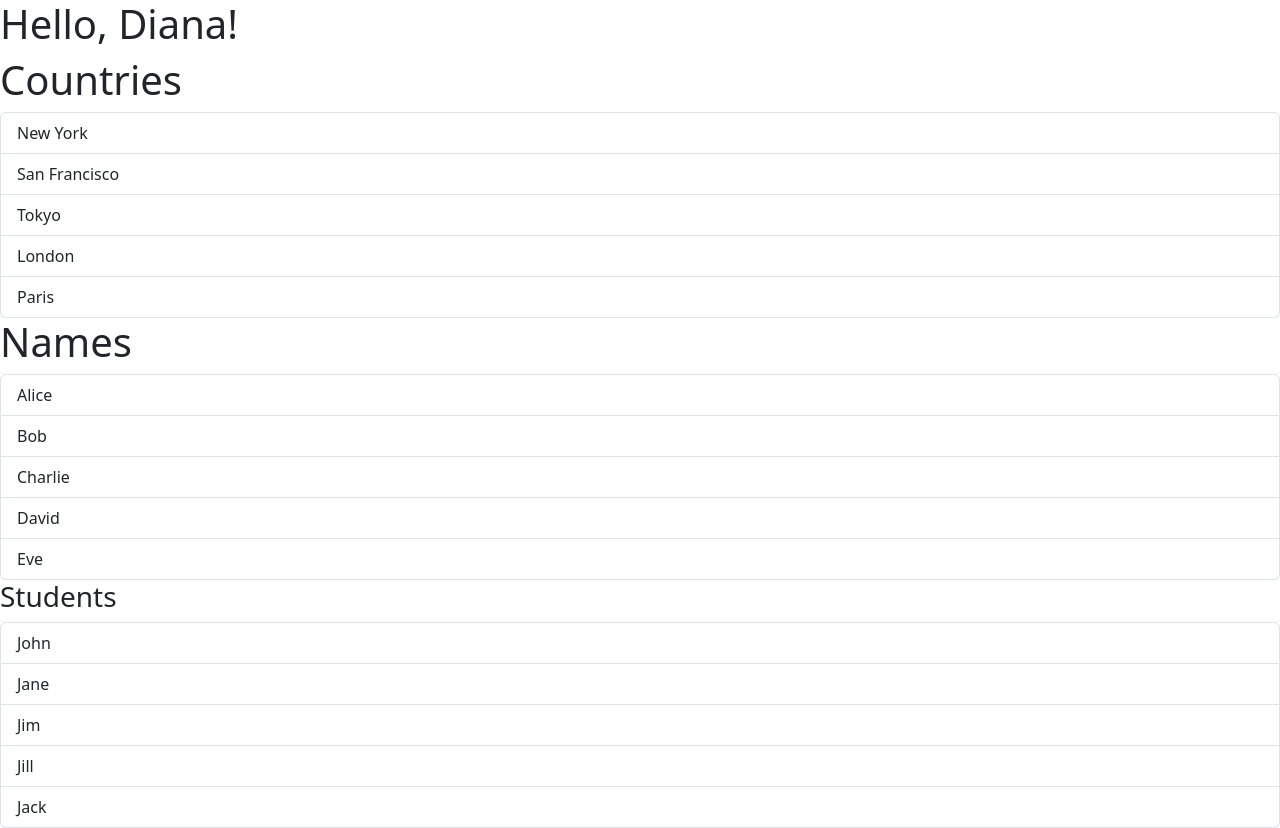
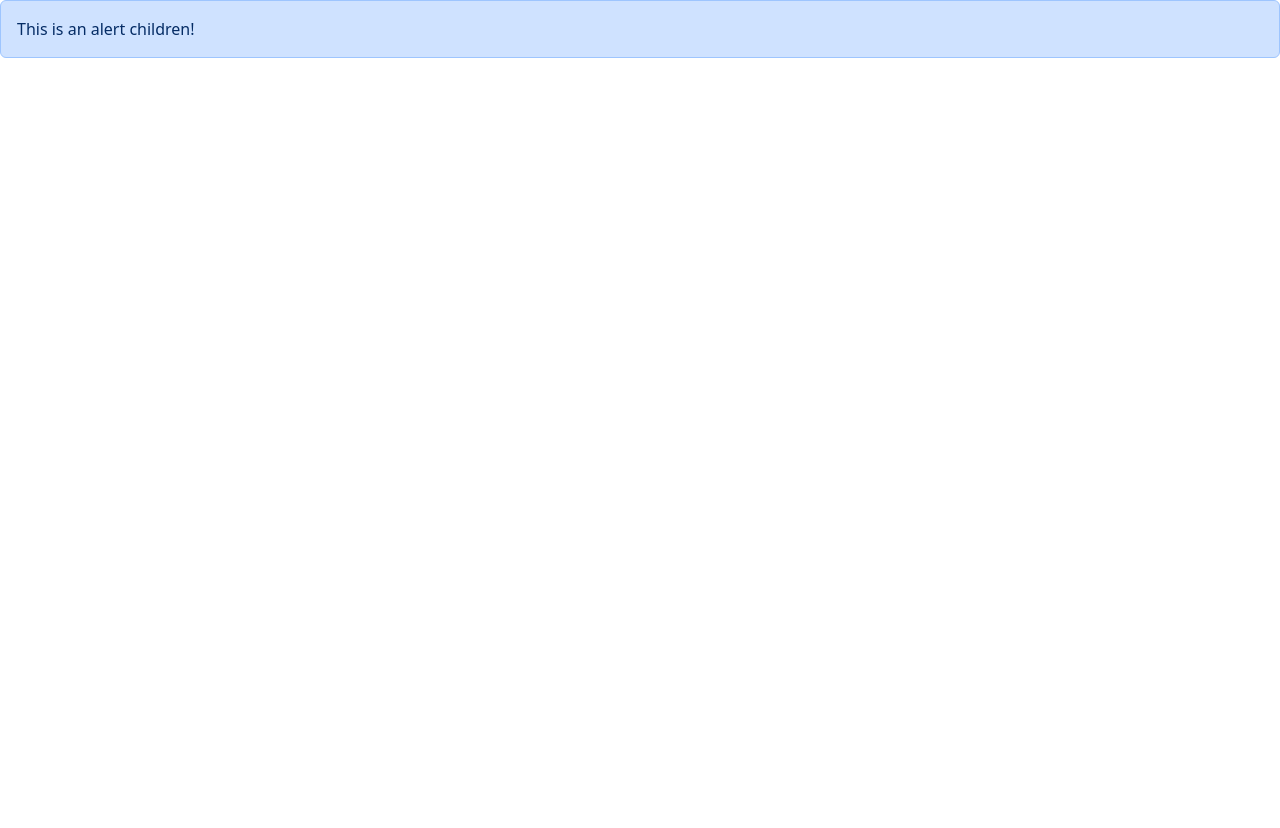
Before and after one commit to DianaLuel/DianaLuel, a React (Vite) app in the folder React/react-app/: page / in a window 1280 px wide. Shown: the top 828 px of the page. After the commit the page ends 800 px from the top, so only its background shows below. Built offline with nearby package versions, Linux system fonts and the light colour scheme.

Commit message:
Passing children via props

```diff
--- a/React/react-app/src/App.tsx
+++ b/React/react-app/src/App.tsx
@@ -1,29 +1,15 @@
-import Message from './Message'
-import ListGroup from './components/ListGroup'
-import StudentList from './components/StudentList'
+import Alert from "./components/Alert";
 
-let countries = ["New York", "San Francisco", "Tokyo", "London"];
-countries.push("Paris");
+function App () {
 
-let names = ["Alice", "Bob", "Charlie", "David", "Eve"];
-
-let students = ["John", "Jane", "Jim", "Jill", "Jack"];
-// students = [];
-
-let teachers = ["Mr. Smith", "Ms. Johnson", "Mrs. Brown", "Mr. Lee", "Ms. Davis"];
-
-const handleSelectItem = (item: string) => {
-  console.log(`Selected item: ${item}`);
-}
-
-function App() {
-  return <div>
-  <Message />
-  <ListGroup items={countries} heading="Countries" onSelectItem={handleSelectItem} />
-  <ListGroup items={names} heading="Names" onSelectItem={handleSelectItem} />
-  <StudentList students={students} heading="Students" />
-  <StudentList students={teachers} heading="Teachers" />
-  </div>
+    return (
+        <div>
+            {/* <Alert message="This is an alert message!" /> */}
+            <Alert>
+                This is an alert children!
+            </Alert>
+        </div>
+    )
 }
 
 export default App;
--- /dev/null
+++ b/React/react-app/src/components/Alert.tsx
@@ -0,0 +1,14 @@
+interface Props {
+    // message: string;
+    children: React.ReactNode;
+}
+
+const Alert = ({children}: Props) => {
+    return (
+        <div className="alert alert-primary">
+            {children}
+        </div>
+    )
+}
+
+export default Alert;
```
Also changed, not shown: React/react-app/src/App1.tsx (added, +29 -0 lines).
